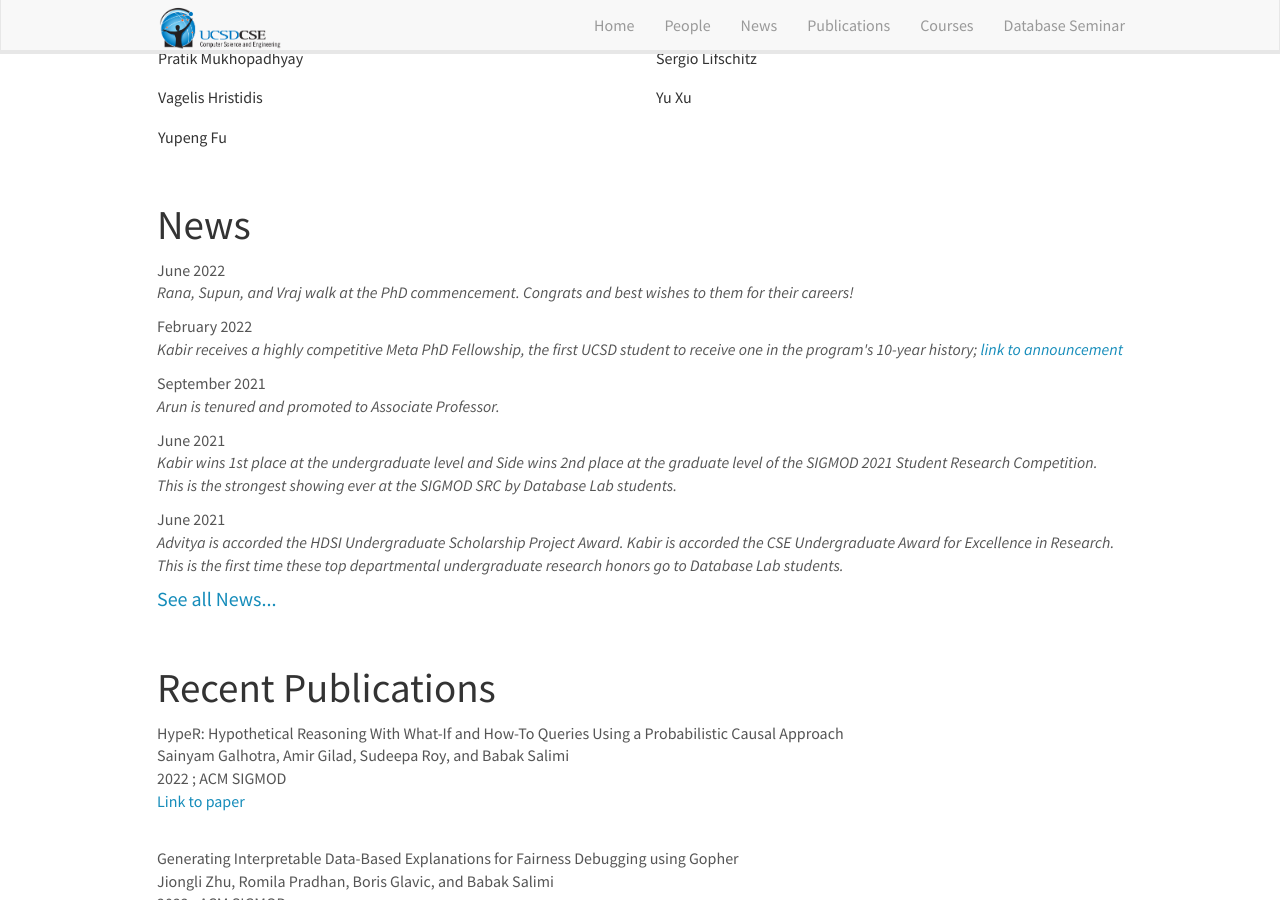
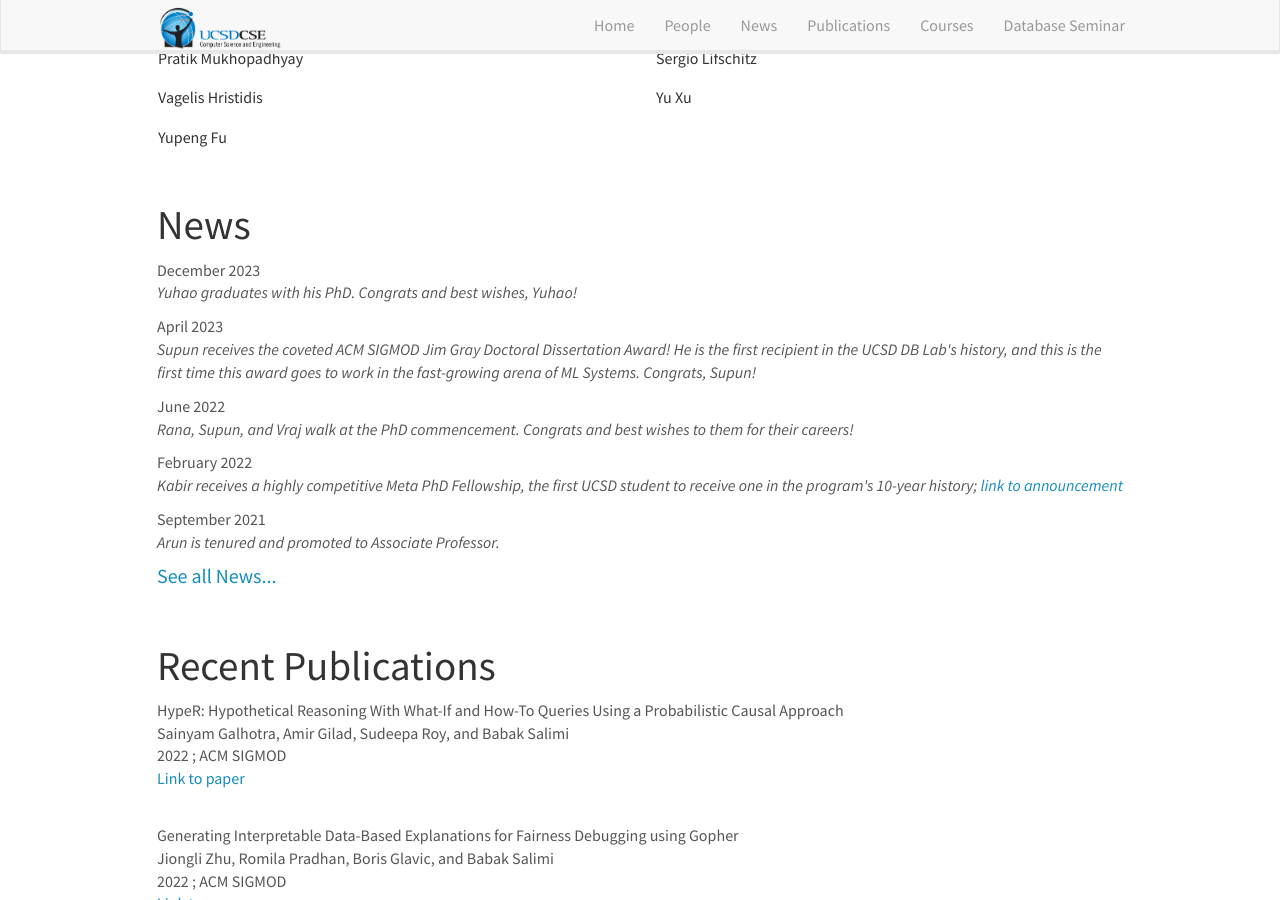
Before and after one commit to dbucsd/dbucsd.github.io, a Jekyll site: the page built from index.md, in a window 1280 px wide and 900 px high, scrolled down 2993 px. Built offline with Jekyll 4.4.1, drawn with Linux system fonts in a browser that asks for light colours; nearby versions of some CDN libraries.

Commit message:
Update news.yml

```diff
--- a/_data/news.yml
+++ b/_data/news.yml
@@ -1,3 +1,7 @@
+- date: December 2023
+  headline: "Yuhao graduates with his PhD. Congrats and best wishes, Yuhao!"
+- date: April 2023
+  headline: "Supun receives the coveted ACM SIGMOD Jim Gray Doctoral Dissertation Award! He is the first recipient in the UCSD DB Lab's history, and this is the first time this award goes to work in the fast-growing arena of ML Systems. Congrats, Supun!"
 - date: June 2022
   headline: "Rana, Supun, and Vraj walk at the PhD commencement. Congrats and best wishes to them for their careers!"
 - date: February 2022
@@ -18,6 +22,8 @@
   headline: "Advitya, Kabir, and Side are all selected for the second round of the SIGMOD 2021 Student Research Competition."
 - date: December 2020
   headline: "Kabir receives an Honorable Mention for the CRA Outstanding Undergraduate Researcher Award; <a href='https://cra.org/2021-outstanding-undergraduate-researcher-award-recipients/'>link to announcement</a>."
+- date: September 2020
+  headline: "Dr. Babak Salimi joins HDSI as an Assistant Professor. Welcome, Babak!"
 - date: August 2020
   headline: "Supun, Arun, and Yannis receive an ACM SIGMOD Research Highlight Award; <a href='https://sigmodrecord.org/sigmod-record-current-issue/'>link to SIGMOD Rec. special edition</a>."
 - date: July 2020
```
